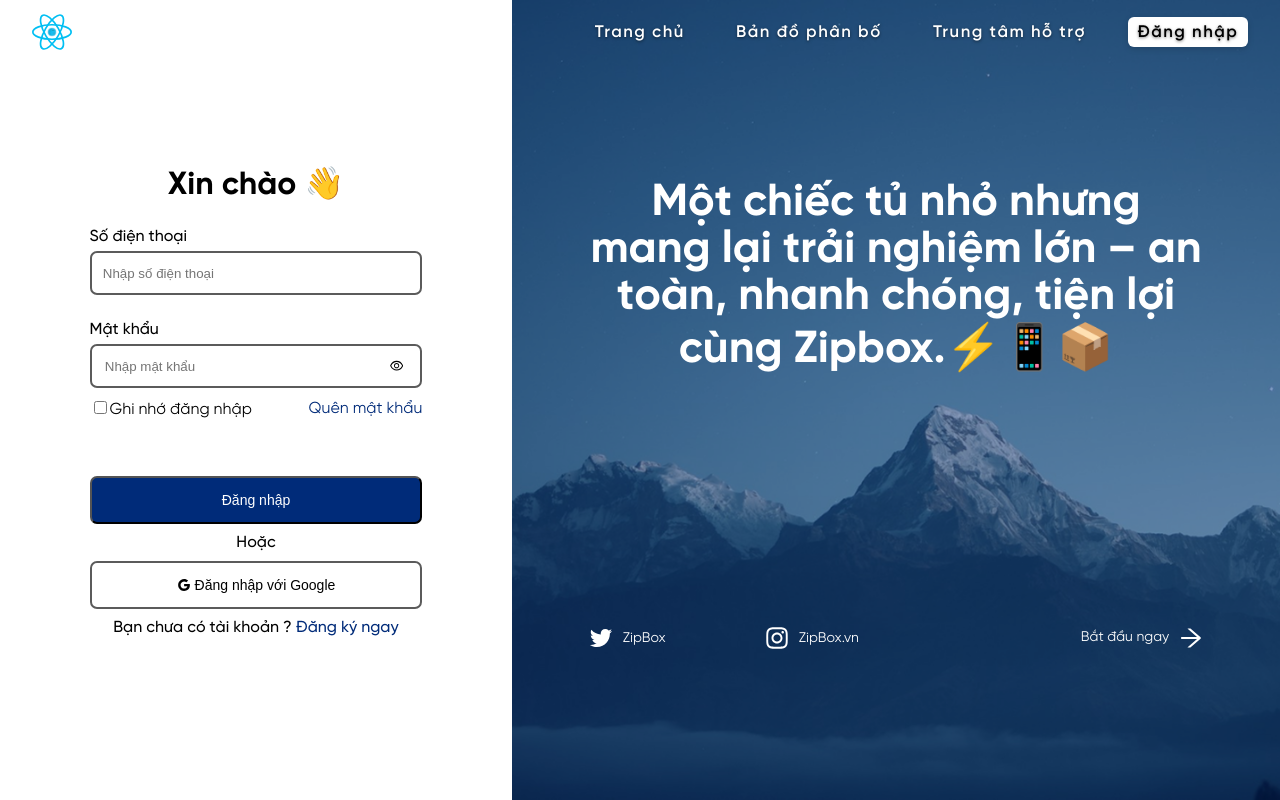
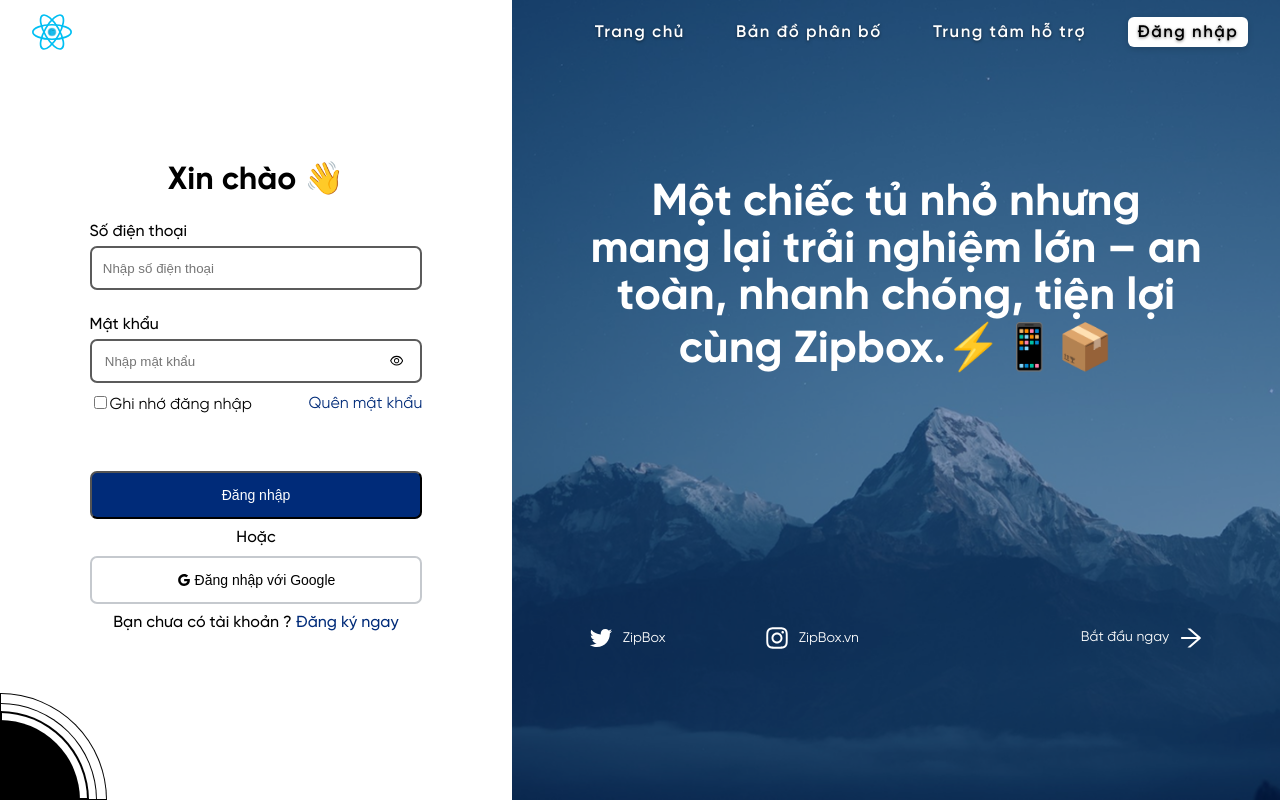
Before and after one commit to nta-taos/smart_locker_fe, a React (Vite) app: page /login in a window 1280 px wide. Built offline with nearby package versions, Linux system fonts and the light colour scheme.

Commit message:
refactor: login-page

```diff
--- a/src/components/intro/Intro.module.scss
+++ b/src/components/intro/Intro.module.scss
@@ -2,12 +2,12 @@
 
 .introContainer {
   position: relative;
-  background-color: #002a7978;
+  background-color: #002a7979;
   width: 100%;
   display: flex;
   justify-content: center;
 
-  @include mq(md) {
+  @include mq(lg) {
     width: 60%;
     overflow: hidden;
   }
@@ -18,6 +18,10 @@
   position: absolute;
   bottom: 0;
   z-index: -1;
+
+  @include mq(lg) {
+    height: 100%;
+  }
 }
 
 .introBody {
@@ -27,7 +31,7 @@
   display: flex;
   flex-direction: column;
   justify-content: space-around;
-  color: white;
+  color: $text-inverse;
 
   h1 {
     text-align: center;
@@ -46,7 +50,7 @@
   }
 
   a {
-    color: white;
+    color: $text-inverse;
     font-size: 14px;
     text-decoration: none;
     display: flex;
--- a/src/components/login/Login.module.scss
+++ b/src/components/login/Login.module.scss
@@ -1,15 +1,17 @@
+@use '../../styles/abstracts' as *;
+
 .loginContainer {
   flex-grow: 1;
   display: flex;
   flex-direction: column;
   justify-content: center;
   align-items: center;
-  padding: 50px 7%;
+  padding: 5rem 7%;
   gap: 10px;
-  background-color: white;
+  background-color: $bg-white;
 
   a {
-    color: #002b79;
+    color: $text-link;
     text-decoration: none;
   }
 
@@ -19,6 +21,14 @@
 
   span {
     font-weight: 500;
+  }
+
+  @include mq(sm) {
+    padding: 5rem 9rem;
+  }
+
+  @include mq(lg) {
+    padding: 5rem 7%;
   }
 }
 
@@ -51,7 +61,7 @@
   display: flex;
   gap: 10px;
   justify-content: space-between;
-  background-color: white;
+  background-color: $bg-white;
   padding: 0 0.7rem;
 
   input {
@@ -69,6 +79,7 @@
   button {
     border: none;
     background-color: transparent;
+    cursor: pointer;
   }
 }
 
@@ -83,10 +94,11 @@
   margin-top: 3rem;
   width: 100%;
   height: 3rem;
-  background-color: #002b79;
+  background-color: $bg-primary;
   border-radius: 7px;
+  cursor: pointer;
 
-  color: white;
+  color: $text-inverse;
   font-size: 14px;
   font-weight: 500;
 }
@@ -94,10 +106,69 @@
 .loginWithGoogleButton {
   width: 100%;
   height: 3rem;
-  background-color: white;
-  border: 2px solid #5b5b5b;
+  background-color: $bg-white;
+  border: 2px solid $border-secondary;
   border-radius: 7px;
+  cursor: pointer;
 
   font-size: 14px;
   font-weight: 500;
+
+  &:hover {
+    border-color: $hover-border;
+  }
 }
+
+.circleContainer {
+  display: none;
+
+  @include mq(lg) {
+    display: block;
+  }
+}
+
+.circle {
+  position: absolute;
+  width: 80px;
+  height: 80px;
+  bottom: 0;
+  left: 0;
+  background: #000;
+  border-radius: 0 100% 0 0;
+  z-index: 4;
+}
+
+.border1 {
+  position: absolute;
+  width: 85px;
+  height: 85px;
+  bottom: 0;
+  left: 0;
+  background: transparent;
+  border: 2px solid black;
+  border-radius: 0 100% 0 0;
+  z-index: 3;
+}
+
+.border2 {
+  position: absolute;
+  width: 95px;
+  height: 95px;
+  bottom: 0;
+  left: 0;
+  background: transparent;
+  border: 1px solid black;
+  border-radius: 0 100% 0 0;
+  z-index: 2;
+}
+.border3 {
+  position: absolute;
+  width: 105px;
+  height: 105px;
+  bottom: 0;
+  left: 0;
+  background: transparent;
+  border: 1px solid black;
+  border-radius: 0 100% 0 0;
+  z-index: 1;
+}
--- a/src/components/login/Login.tsx
+++ b/src/components/login/Login.tsx
@@ -4,51 +4,32 @@
 import { useLogin } from './useLogin';
 
 const Login: React.FC = () => {
-  const {
-    title,
-    phoneLable,
-    phonePlaceholder,
-    passwordLable,
-    passwordPlaceholder,
-    rememberLabel,
-    forgetPasswordLable,
-    loginLable,
-    orLable,
-    loginWithGooleLable,
-    registerTitle,
-    registerLable,
-    phone,
-    setPhone,
-    password,
-    setPassword,
-    isShowPassword,
-    toggleShowPassword,
-  } = useLogin();
+  const { phone, setPhone, password, setPassword, isShowPassword, toggleShowPassword } = useLogin();
 
   return (
     <div className={styles.loginContainer}>
-      <h1 className={styles.loginTitle}>{title} 👋</h1>
+      <h1 className={styles.loginTitle}>Xin chào 👋</h1>
       <div className={styles.inputContainer}>
-        <label htmlFor="phone">{phoneLable}</label>
+        <label htmlFor="phone">Số điện thoại</label>
         <input
           className={styles.phoneInput}
           type="text"
           id="phone"
           value={phone}
           tabIndex={1}
-          placeholder={phonePlaceholder}
+          placeholder="Nhập số điện thoại"
           onChange={(e) => setPhone(e.target.value)}
         />
       </div>
       <div className={styles.inputContainer}>
-        <label htmlFor="phone">{passwordLable}</label>
+        <label htmlFor="phone">Mật khẩu</label>
         <div className={styles.passwordInput}>
           <input
             type={isShowPassword ? 'text' : 'password'}
             id="password"
             value={password}
             tabIndex={2}
-            placeholder={passwordPlaceholder}
+            placeholder="Nhập mật khẩu"
             onChange={(e) => setPassword(e.target.value)}
           />
           <button onClick={toggleShowPassword}>
@@ -59,20 +40,26 @@
       <div className={styles.rememberContainer}>
         <div>
           <input type="checkbox" id="remember" />
-          <label htmlFor="remember">{rememberLabel}</label>
+          <label htmlFor="remember">Ghi nhớ đăng nhập</label>
         </div>
-        <a href="http://">{forgetPasswordLable}</a>
+        <a href="http://">Quên mật khẩu</a>
       </div>
       <button tabIndex={3} className={styles.loginButton}>
-        {loginLable}
+        Đăng nhập
       </button>
-      <span>{orLable}</span>
+      <span>Hoặc</span>
       <button className={styles.loginWithGoogleButton}>
-        <GoogleOutlined /> {loginWithGooleLable}{' '}
+        <GoogleOutlined /> Đăng nhập với Google
       </button>
       <span>
-        {registerTitle} <a href="">{registerLable}</a>
+        Bạn chưa có tài khoản ? <a href="/register">Đăng ký ngay</a>
       </span>
+      <div className={styles.circleContainer}>
+        <div className={styles.circle}></div>
+        <div className={styles.border1}></div>
+        <div className={styles.border2}></div>
+        <div className={styles.border3}></div>
+      </div>
     </div>
   );
 };
--- a/src/components/login/useLogin.ts
+++ b/src/components/login/useLogin.ts
@@ -1,55 +1,15 @@
-import { atom, useRecoilState } from 'recoil';
-
-export const phoneState = atom<string>({
-  key: 'loginPhone',
-  default: '',
-});
-
-export const passwordState = atom<string>({
-  key: 'loginPassword',
-  default: '',
-});
-
-export const isShowPasswordState = atom<boolean>({
-  key: 'isShowloginPassword',
-  default: false,
-});
+import { useState } from 'react';
 
 export const useLogin = () => {
-  const title = 'Xin chào';
-  const phoneLable = 'Số điện thoại';
-  const phonePlaceholder = 'Nhập số điện thoại';
-  const passwordLable = 'Mật khẩu';
-  const passwordPlaceholder = 'Nhập mật khẩu';
-  const rememberLabel = 'Ghi nhớ đăng nhập';
-  const forgetPasswordLable = 'Quên mật khẩu';
-  const loginLable = 'Đăng nhập';
-  const orLable = 'Hoặc';
-  const loginWithGooleLable = 'Đăng nhập với Google';
-  const registerTitle = 'Bạn chưa có tài khoản ?';
-  const registerLable = 'Đăng ký ngay';
-
-  const [phone, setPhone] = useRecoilState(phoneState);
-  const [password, setPassword] = useRecoilState(passwordState);
-  const [isShowPassword, setIsShowPassword] = useRecoilState(isShowPasswordState);
+  const [phone, setPhone] = useState('');
+  const [password, setPassword] = useState('');
+  const [isShowPassword, setIsShowPassword] = useState(false);
 
   const toggleShowPassword = () => {
     setIsShowPassword((prev) => !prev);
   };
 
   return {
-    title,
-    phoneLable,
-    phonePlaceholder,
-    passwordLable,
-    passwordPlaceholder,
-    rememberLabel,
-    forgetPasswordLable,
-    loginLable,
-    orLable,
-    loginWithGooleLable,
-    registerTitle,
-    registerLable,
     phone,
     setPhone,
     password,
--- a/src/pages/login-page/Login.module.scss
+++ b/src/pages/login-page/Login.module.scss
@@ -11,7 +11,7 @@
   display: flex;
   flex-direction: column;
 
-  @include mq(md) {
+  @include mq(lg) {
     flex-direction: row;
   }
 }
--- a/src/routes/index.tsx
+++ b/src/routes/index.tsx
@@ -3,7 +3,7 @@
 import Layout from '@/components/layout/layout/Layout';
 import MapView from '@/components/map/Map';
 import LadingPage from '@/pages/lading-page/Lading';
-import SignInPage from '@/pages/login-page/Login';
+import LoginPage from '@/pages/login-page/Login';
 
 export const router = createBrowserRouter([
   {
@@ -16,6 +16,6 @@
   },
   {
     path: '/login',
-    children: [{ index: true, element: <SignInPage /> }],
+    children: [{ index: true, element: <LoginPage /> }],
   },
 ]);
--- a/src/styles/abstracts/_color.scss
+++ b/src/styles/abstracts/_color.scss
@@ -11,6 +11,7 @@
 $text-muted: #8a8f94;
 $text-inverse: #ffffff;
 $text-error: #ec6e6a;
+$text-link: #002b79;
 
 // Border
 $border-primary: #dadfe3;
@@ -24,6 +25,7 @@
 $bg-tertiary: #f57838;
 $bg-notify: #ff9201;
 $bg-light: #f1f1f1;
+$bg-white: #ffffff;
 $bg-dark: #232428;
 $bg-error: #da5453;
 
```
